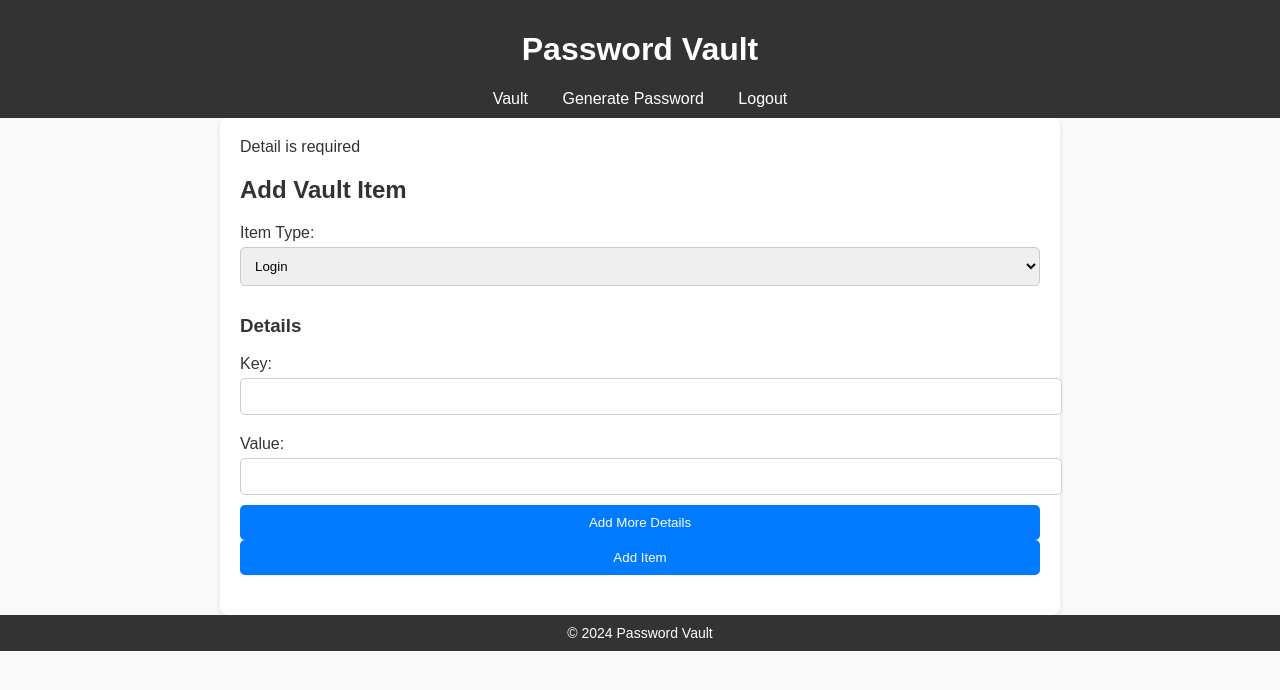
After one commit to aleut07/CIS476_TermProject, a Flask app: page /add_item in a window 1280 px wide. The commit adds this page. Shown: the top 690 px of the page. Run offline with Flask 3, Linux system fonts and the light colour scheme; a user stored in the database is signed in.

Commit message:
html updates

```diff
--- a/app.py
+++ b/app.py
@@ -1,3 +1,4 @@
+from os import name
 from flask import Flask, render_template, request, redirect, session, flash, url_for
 from auth import UserSession
 from notifications import NotificationManager
@@ -11,7 +12,7 @@ from werkzeug.security import check_password_hash
 
 app = Flask(__name__)
 app.secret_key = "secretkey"
-app.config['SQLALCHEMY_DATABASE_URI'] = 'sqlite:///mypass.db'  # Using SQLite
+app.config['SQLALCHEMY_DATABASE_URI'] = 'sqlite:///CIS476_TermProject.db'  # Using SQLite
 app.config['SQLALCHEMY_TRACK_MODIFICATIONS'] = False  # Suppress warnings
 db.init_app(app)
 
@@ -157,6 +158,47 @@ def recovery():
 
     return render_template('recovery.html')
 
+@app.route('/logout')
+def logout():
+    return render_template('index.html')
+
+@app.route('/add_item', methods=['GET', 'POST'])
+def add_item():
+    if 'user_id' not in session:
+        flash("Please log in to add items to your vault.", "danger")
+        return redirect(url_for('login'))
+
+    user_id = session['user_id']
+    name = request.form.get('name')
+    item_type = request.form.get('item_type')
+    detail_keys = request.form.get('detail_keys')
+
+    if not detail_keys:
+        flash("Detail is required", "danger")
+        return render_template('add_item.html')
+    if not item_type:
+        flash("Detail Values required", "danger")
+
+    # Create a new VaultItem
+    user_id = session['user_id']
+    new_item = VaultItem(user_id=user_id, name=name, item_type=item_type)
+    db.session.add(new_item)
+    db.session.commit()
+
+    # Add details to VaultDetail
+    for key, value in zip(item_type, detail_keys):
+        if key and value:  # Ensure valid key-value pairs
+            detail = VaultDetail(vault_item_id=new_item.id, key=key, value=value)
+            db.session.add(detail)
+
+    db.session.commit()
+    flash("Item added successfully!", "success")
+    return redirect(url_for('vault'))
+
+    # Render the add_item form for GET requests
+    return render_template('add_item.html')
+
+
 
 if __name__ == '__main__':
     app.run(debug=True)
--- /dev/null
+++ b/templates/add_item.html
@@ -0,0 +1,45 @@
+{% extends "base.html" %}
+
+{% block title %}Add Vault Item{% endblock %}
+
+{% block content %}
+<h2>Add Vault Item</h2>
+<form method="POST" action="{{ url_for('add_item') }}">
+
+
+    <label for="item_type">Item Type:</label>
+    <select id="item_type" name="item_type" required>
+        <option value="login">Login</option>
+        <option value="credit_card">Credit Card</option>
+        <option value="secure_note">Secure Note</option>
+    </select>
+
+    <h3>Details</h3>
+    <div id="details">
+        <div class="detail">
+            <label>Key:</label>
+            <input type="text" name="detail_key" required>
+            <label>Value:</label>
+            <input type="text" name="detail_value" required>
+        </div>
+    </div>
+    <button type="button" onclick="addDetail()">Add More Details</button>
+
+    <button type="submit">Add Item</button>
+</form>
+
+<script>
+    function addDetail() {
+        const detailsDiv = document.getElementById('details');
+        const newDetail = document.createElement('div');
+        newDetail.classList.add('detail');
+        newDetail.innerHTML = `
+            <label>Key:</label>
+            <input type="text" name="detail_key" required>
+            <label>Value:</label>
+            <input type="text" name="detail_value" required>
+        `;
+        detailsDiv.appendChild(newDetail);
+    }
+</script>
+{% endblock %}
--- a/templates/base.html
+++ b/templates/base.html
@@ -3,27 +3,39 @@
 <head>
     <meta charset="UTF-8">
     <meta name="viewport" content="width=device-width, initial-scale=1.0">
-    <title>MyPass - {% block title %}{% endblock %}</title>
-    <link rel="stylesheet" href="{{ url_for('static', filename='styles.css') }}">
+    <title>{% block title %}Password Vault{% endblock %}</title>
+    <link rel="stylesheet" href="/static/styles.css">
 </head>
 <body>
     <header>
+        <h1>Password Vault</h1>
+        {% if 'user_id' in session %}
         <nav>
-            <a href="{{ url_for('home') }}">Home</a>
-            {% if session.get('user_id') %}
-                <a href="{{ url_for('vault') }}">Vault</a>
-                <a href="{{ url_for('logout') }}">Logout</a>
-            {% else %}
-                <a href="{{ url_for('login') }}">Login</a>
-                <a href="{{ url_for('register') }}">Register</a>
-            {% endif %}
+            <a href="{{ url_for('vault') }}">Vault</a>
+            <a href="{{ url_for('generate_password') }}">Generate Password</a>
+            <a href="{{ url_for('logout') }}">Logout</a>
         </nav>
+        {% else %}
+        <nav>
+            <a href="{{ url_for('login') }}">Login</a>
+            <a href="{{ url_for('register') }}">Register</a>
+        </nav>
+        {% endif %}
     </header>
     <main>
+        {% with messages = get_flashed_messages(with_categories=true) %}
+        {% if messages %}
+        <div class="messages">
+            {% for category, message in messages %}
+            <div class="alert {{ category }}">{{ message }}</div>
+            {% endfor %}
+        </div>
+        {% endif %}
+        {% endwith %}
         {% block content %}{% endblock %}
     </main>
     <footer>
-        <p>&copy; 2024 MyPass</p>
+        <p>&copy; 2024 Password Vault</p>
     </footer>
 </body>
 </html>
```
Also changed, not shown: models.py (+6 -5 lines), templates/login.html (+3 -6 lines), templates/password_generator.html (+9 -7 lines), templates/recovery.html (added, +22 -0 lines), templates/vault.html (+4 -4 lines), ui_manager.py (+7 -0 lines), instance/CIS476_TermProject.db (added), instance/mypass.db (deleted), 2 other files.
